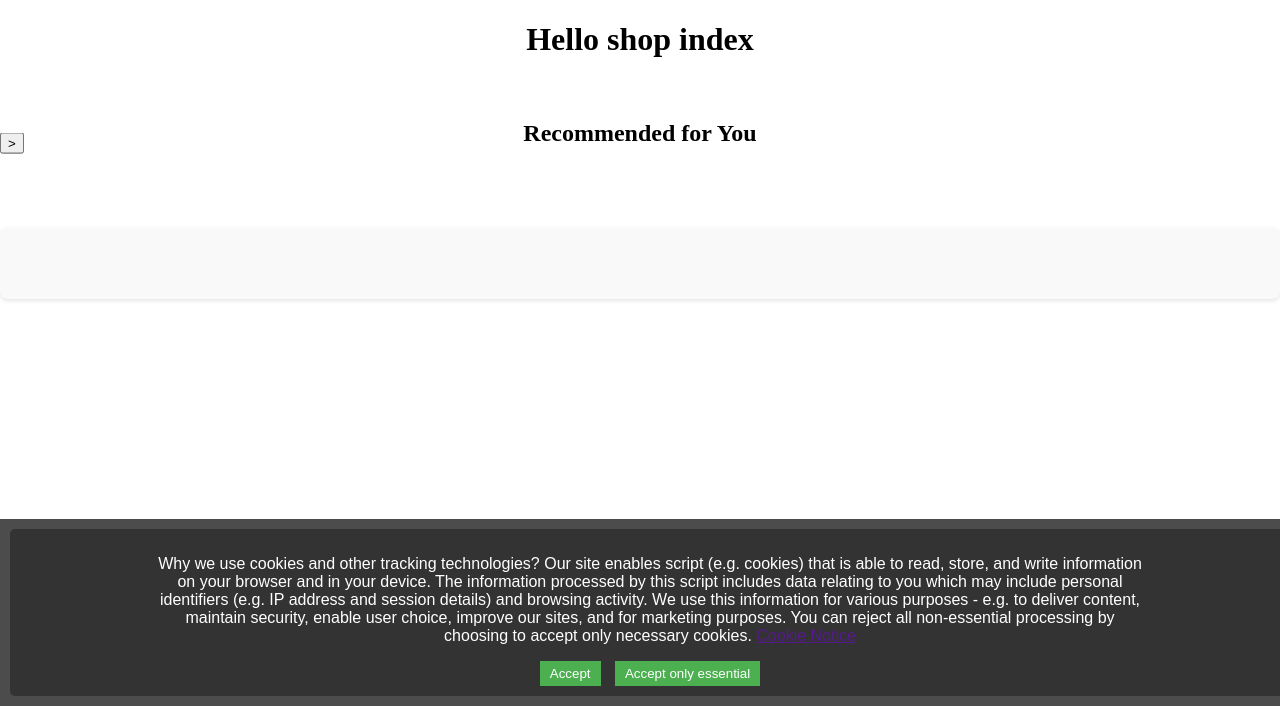
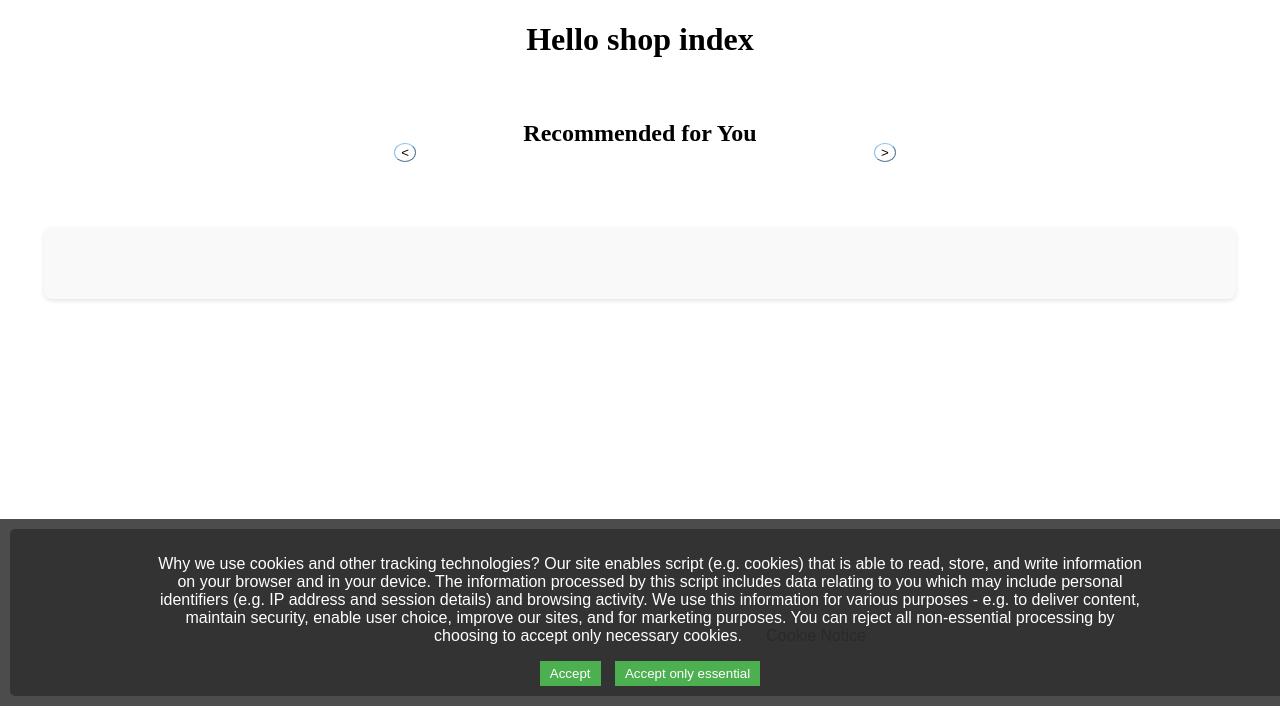
Before and after one commit to davidburchakov/bookshop, a Django app: page / in a window 1280 px wide. Shown: the part 94-800 px from the top of the page. Run offline with Django 5.2, Linux system fonts and the light colour scheme; parts of the project's set-up code (start-up, migrations or seed data) failed here and were passed over.

Commit message:
button style update

```diff
--- a/shopapp/management/commands/import_ratings.py
+++ b/shopapp/management/commands/import_ratings.py
@@ -16,7 +16,7 @@ class Command(BaseCommand):
         csv_file_path = options['csvfile']
 
         # Read the CSV file using pandas
-        df = pd.read_csv(csv_file_path, nrows=50)
+        df = pd.read_csv(csv_file_path)
 
         for _, row in df.iterrows():
             # Create or get user
--- a/shopapp/static/css/general.css
+++ b/shopapp/static/css/general.css
@@ -9,6 +9,7 @@ main{
     display: flex;
     flex-direction: column;
     text-align: center;
+    align-items: center;
 }
 
 #content-wrapper {
@@ -53,7 +54,7 @@ li {
     text-align: left;
 }
 
-#topnav a {
+a {
     color: #2a2a2a;
     text-decoration: none;
     margin-left: 20px;
@@ -423,22 +424,23 @@ label[for="search-query"]
 #recommended-books {
     margin: 20px 0;
     position: relative;
+    /*width: 25vw;*/
 }
 
 .carousel {
     display: flex;
     overflow: hidden; /* Hide overflow */
+    width:35vw;
+    max-height: 35vh;
     padding: 10px 0;
 }
 
 .carousel-item {
     flex: none; /* Do not grow or shrink */
     width: 200px; /* Width of each carousel item */
-    margin-right: 15px;
+    margin-right: 0px;
     text-align: center;
 }
-
-/* ... Other styles remain the same ... */
 
 #recommended-books .carousel-controls {
     position: absolute;
@@ -447,9 +449,20 @@ label[for="search-query"]
 }
 
 #carousel-prev {
-    left: 0;
+    position: absolute;
+    right: 0;
 }
 
 #carousel-next {
-    right: 0;
+    position: absolute;
+    left: 35vw;
+    margin: 0 10px;
 }
+
+.carousel-controls button{
+    background-color: transparent;
+    border-color: #8cbef0;
+    border-radius: 50%;
+    border-width: 1px;
+    cursor: pointer;
+}
--- a/shopapp/static/css/index.css
+++ b/shopapp/static/css/index.css
@@ -6,6 +6,7 @@
     border-radius: 8px;
     box-shadow: 0 2px 4px rgba(0, 0, 0, 0.1);
     margin-top: 20px;
+    min-width: 90vw;
 }
 
 #popular-books a {
--- a/shopapp/templates/shopapp/shop-index.html
+++ b/shopapp/templates/shopapp/shop-index.html
@@ -10,21 +10,29 @@
 
         <div id="recommended-books">
             <h2>Recommended for You</h2>
+
             <div class="carousel-controls">
-                <button id="carousel-prev">&lt;</button>  <!-- Left arrow -->
+                <button id="carousel-next">&gt;</button>
             </div>
             <div class="carousel">
                 {% for book in recommended_books %}
                     <div class="carousel-item">
-                        <p>book</p>
-                        <img src="{{ book.img }}" alt="{{ book.title }}">
-                        <p>{{ book.title }}</p>
-                        <!-- Add other details as needed -->
+                        <figure>
+                            <img class="book-cover" src="{{ book.img }}" alt="book name">
+                            <a href="{% url 'book' slug=book.slug %}">
+                                <figcaption>
+                                    {% for author in book.authors %}
+                                        {{ author }}{% if not forloop.last %}, {% endif %}
+                                    {% endfor %}, {{ book.title }}
+                                </figcaption>
+                            </a>
+                        </figure>
                     </div>
                 {% endfor %}
             </div>
-            <div class="carousel-controls">
-                <button id="carousel-next">&gt;</button>  <!-- Right arrow -->
+
+            <div class="carousel-controls" id="carousel-prev-controls">
+                <button id="carousel-prev">&lt;</button>
             </div>
         </div>
 
```
Also changed, not shown: 1 other file. Lines whose indentation alone changed are shown as unchanged.
